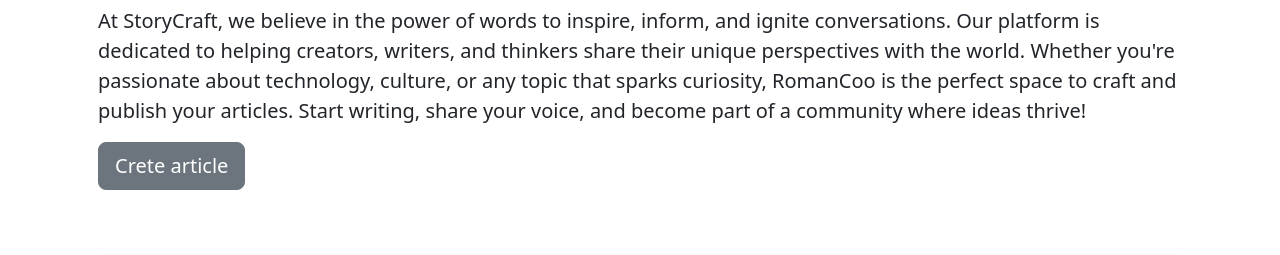
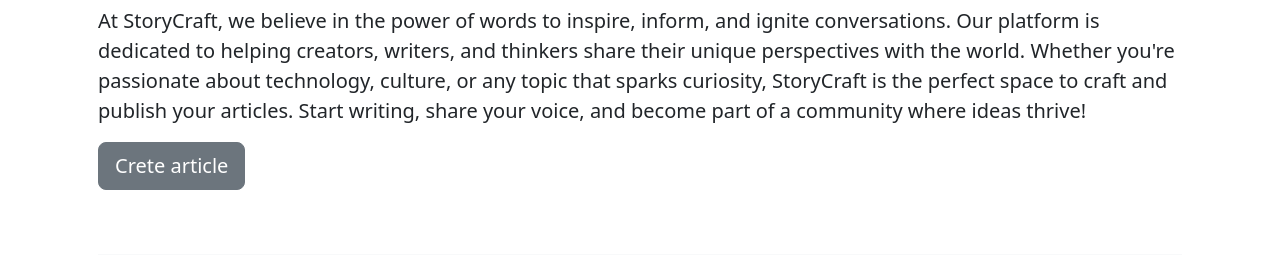
Before and after one commit to Romaha135/articles-create-app, a Flask app: page / in a window 1280 px wide. Shown: the part 274-529 px from the top of the page. Run offline with Flask 3, Linux system fonts and the light colour scheme.

Commit message:
Update index.html

```diff
--- a/templates/index.html
+++ b/templates/index.html
@@ -10,7 +10,7 @@
 
   <main role="main" class="inner cover">
       <h1 class="cover-heading">Welcome to StoryCraft – A Hub for Thoughtful Writing and Creative Expression</h1>
-      <p class="lead">At StoryCraft, we believe in the power of words to inspire, inform, and ignite conversations. Our platform is dedicated to helping creators, writers, and thinkers share their unique perspectives with the world. Whether you're passionate about technology, culture, or any topic that sparks curiosity, RomanCoo is the perfect space to craft and publish your articles.
+      <p class="lead">At StoryCraft, we believe in the power of words to inspire, inform, and ignite conversations. Our platform is dedicated to helping creators, writers, and thinkers share their unique perspectives with the world. Whether you're passionate about technology, culture, or any topic that sparks curiosity, StoryCraft is the perfect space to craft and publish your articles.
 
         Start writing, share your voice, and become part of a community where ideas thrive!</p>
       <p class="lead">
```
